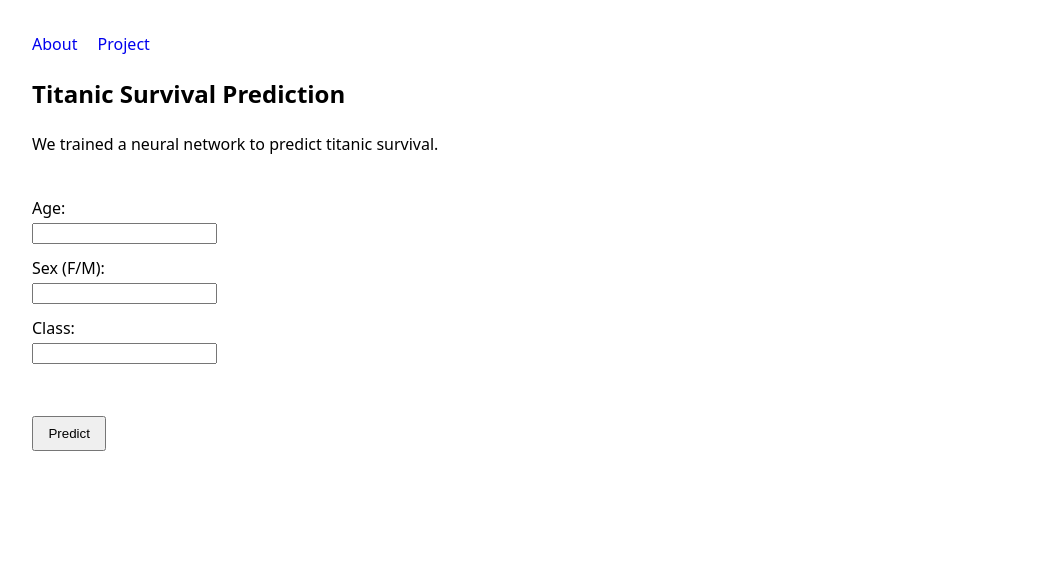
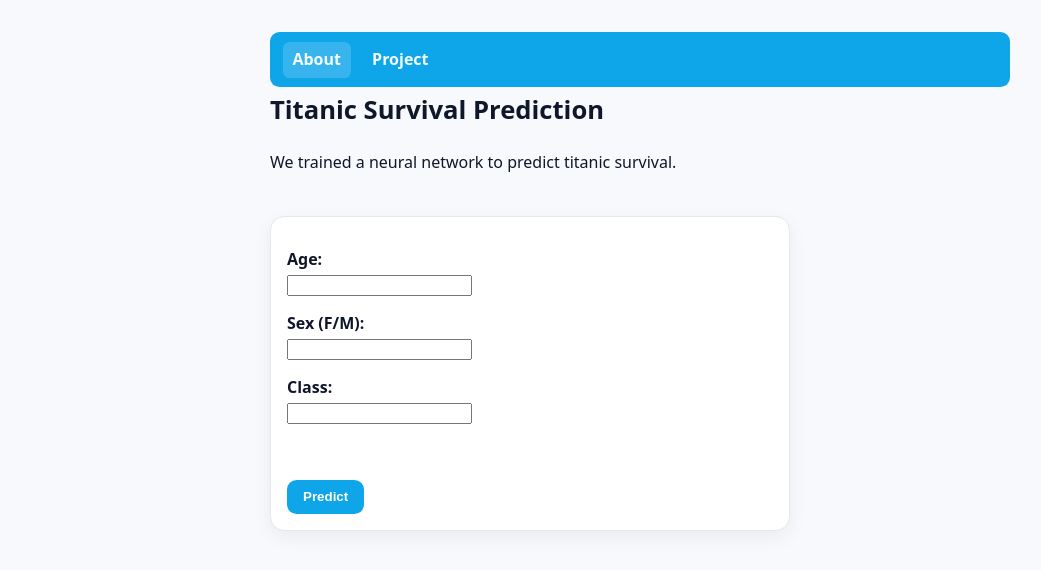
Before and after one commit to Foraner/titanic-survival-app, a Flask app: page /titanicPredictor in a window 1280 px wide. Shown: the top 570 px of the page, without its empty margins (0-1041 px from the left). Run offline with Flask 3, Linux system fonts and the light colour scheme.

Commit message:
Update style.css

```diff
--- a/static/style.css
+++ b/static/style.css
@@ -1,6 +1,75 @@
-body { font-family: system-ui, -apple-system, Segoe UI, Roboto, Arial, sans-serif; margin: 2rem; line-height: 1.5; }
+/* Layout & typography */
+:root { --maxw: 780px; --pad: 1.25rem; }
+* { box-sizing: border-box; }
+body {
+  font-family: system-ui, -apple-system, Segoe UI, Roboto, Arial, sans-serif;
+  margin: 0; padding: 0;
+  background: #f7f9fc;
+  color: #0f172a;
+}
+section {
+  max-width: var(--maxw);
+  margin: 2rem auto;
+  padding: 0 var(--pad);
+  line-height: 1.55;
+}
+
+/* Header / nav */
 header { margin-bottom: 1.25rem; }
-.topnav a { margin-right: 1rem; text-decoration: none; }
-form label { display:block; margin-top: .75rem; }
-input[type="number"], select { width: 14rem; padding: .4rem; }
-.btn { margin-top: 1rem; padding: .5rem .9rem; cursor: pointer; }
+.topnav {
+  display: flex; gap: .75rem; flex-wrap: wrap;
+  background: #0ea5e9;          /* light blue bar */
+  padding: .6rem .8rem; border-radius: .6rem;
+}
+.topnav a {
+  color: white; text-decoration: none; font-weight: 600;
+  padding: .35rem .6rem; border-radius: .4rem;
+  opacity: .95;
+}
+.topnav a:hover, .topnav a.active { background: rgba(255,255,255,.18); }
+
+/* Flash messages */
+.flash {
+  background: #fff8e1; color: #92400e;
+  border: 1px solid #fde68a; border-radius: .5rem;
+  padding: .6rem .8rem; margin: .75rem 0;
+}
+
+/* Form card */
+form {
+  background: white;
+  border: 1px solid #e5e7eb; border-radius: .9rem;
+  padding: 1rem;
+  box-shadow: 0 6px 20px rgba(15, 23, 42, .06);
+  max-width: 520px;
+}
+form label { display: block; margin-top: .9rem; font-weight: 600; }
+input[type="number"], select {
+  width: 100%; max-width: 18rem;
+  padding: .55rem .6rem; margin-top: .35rem;
+  border: 1px solid #cbd5e1; border-radius: .55rem;
+  background: #f8fafc;
+}
+input[type="number"]:focus, select:focus {
+  outline: none; border-color: #0ea5e9; box-shadow: 0 0 0 3px rgba(14,165,233,.2);
+}
+
+/* Buttons */
+.btn, button {
+  margin-top: 1rem; padding: .6rem 1rem;
+  border: none; border-radius: .6rem;
+  background: #0ea5e9; color: white; font-weight: 700; cursor: pointer;
+}
+.btn:hover, button:hover { filter: brightness(0.95); }
+
+/* Titles */
+h1 { margin: .2rem 0 1rem; font-size: 1.6rem; }
+h2 { margin: .6rem 0 1rem; font-size: 1.25rem; }
+h3 { margin: 1rem 0 .5rem; font-size: 1.05rem; color: #334155; }
+
+/* Links in content */
+a { color: #0ea5e9; }
+a:hover { text-decoration: underline; }
+
+/* Small helper */
+p.note { opacity: .8; font-size: .95rem; }
```
